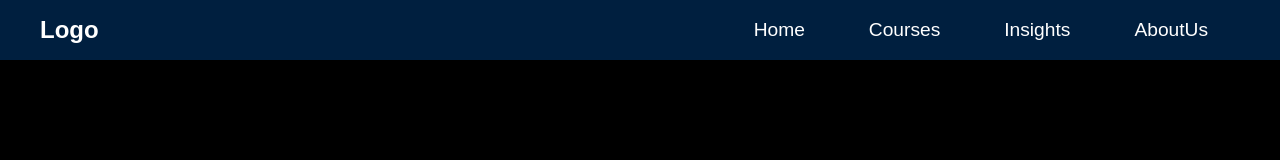
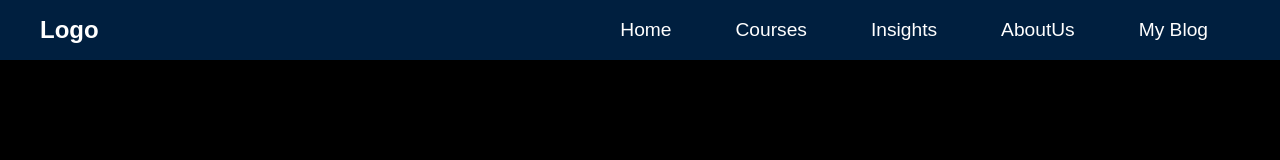
Before and after one commit to LebogangMputle/The_lagecy_redifined_V2, a React (Vite) app: page / in a window 1280 px wide. Shown: the top 160 px of the page. Built offline with nearby package versions, Linux system fonts and the light colour scheme.

Commit message:
added my blog page

```diff
--- a/src/components/Navbar/Navbar.jsx
+++ b/src/components/Navbar/Navbar.jsx
@@ -31,6 +31,9 @@ const Navbar = () => {
           <li className="navbar-item" onClick={handleMenuToggle}>
             <Link to="/aboutUs">AboutUs</Link>
           </li>
+          <li className="navbar-item" onClick={handleMenuToggle}>
+            <Link to="/myBlog">My Blog</Link>
+          </li>
         </ul>
       </div>
     </nav>
```
